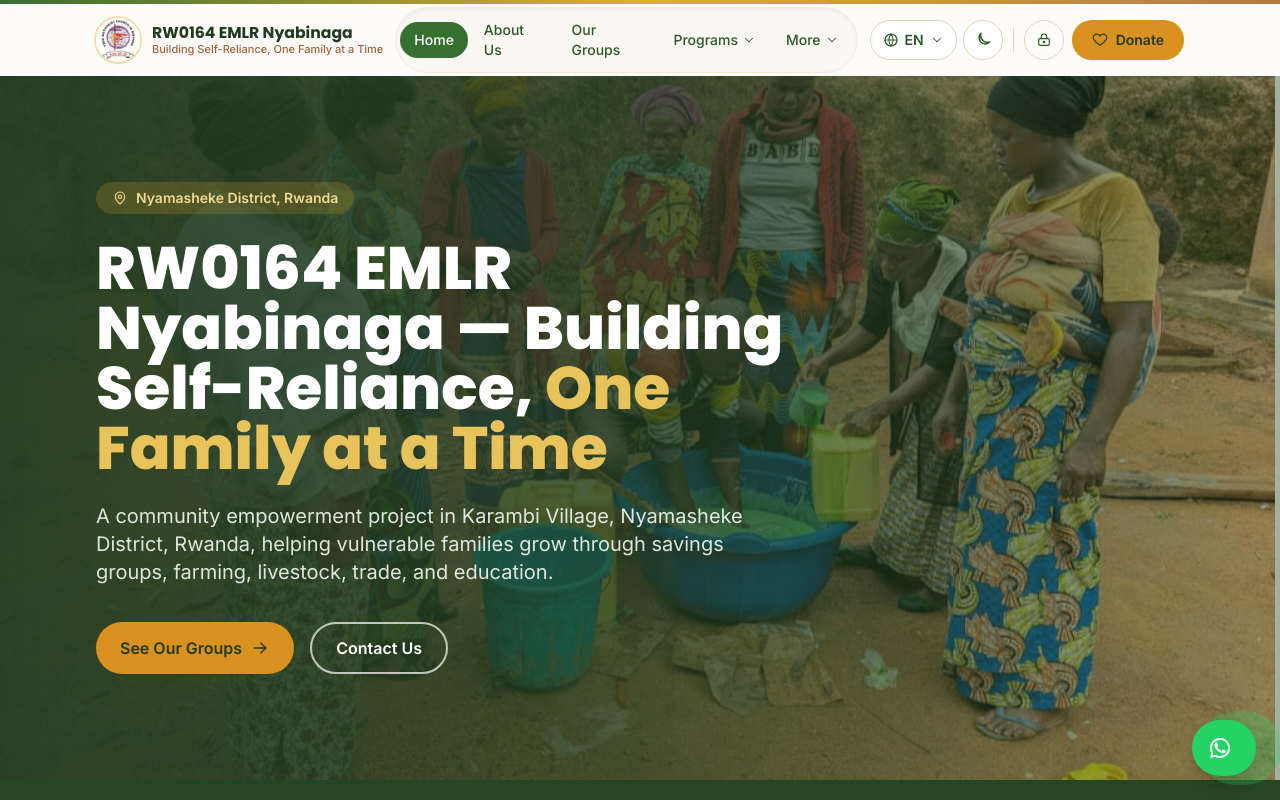
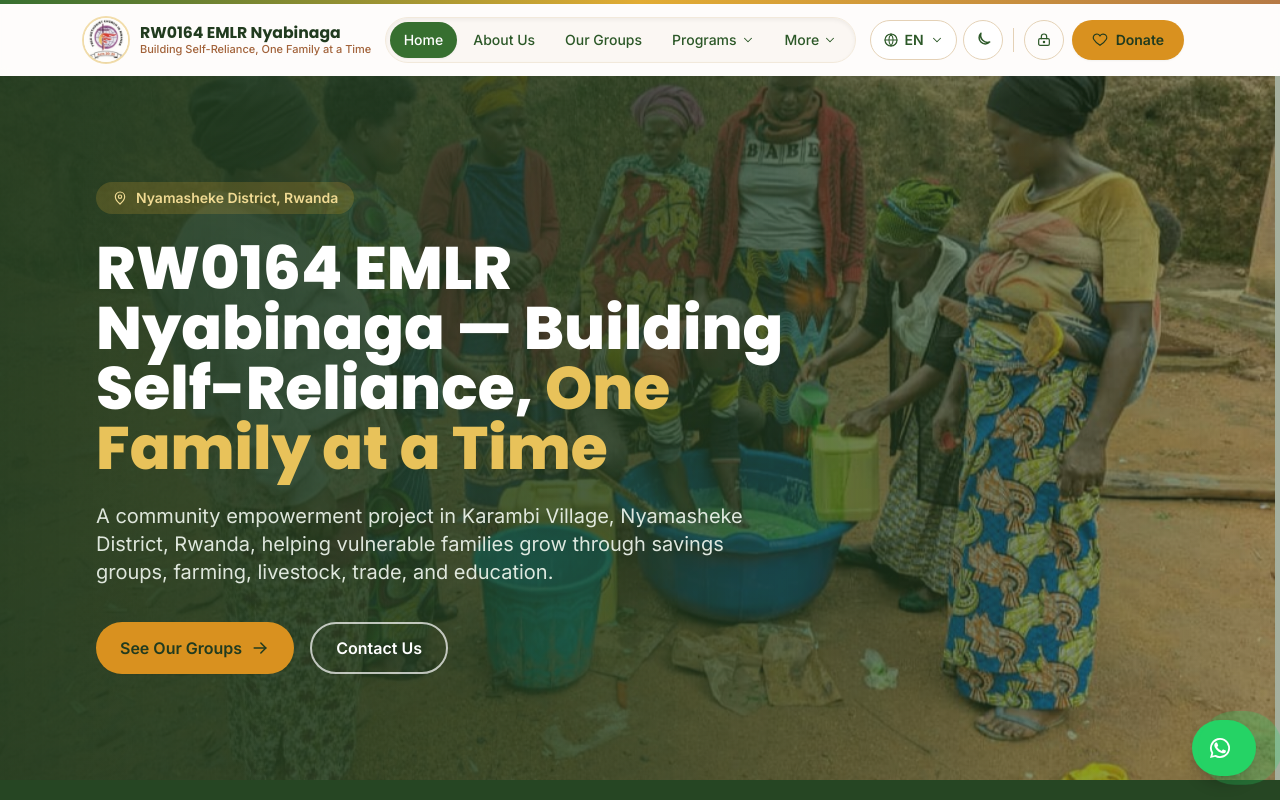
Before and after one commit to isherve/Nyabinaga-Association-Website, a React (Vite) app: page / in a window 1280 px wide. Shown: the top 800 px of the page. Built offline with nearby package versions, Linux system fonts and the light colour scheme; grey boxes are pictures that could not be loaded.

Commit message:
Keep nav labels on one line and nudge logo left
Co-authored-by: Cursor <cursoragent@cursor.com>

```diff
--- a/src/components/Navbar.jsx
+++ b/src/components/Navbar.jsx
@@ -34,7 +34,7 @@ function NavItem({ to, label, end, onClick, className = '', pill = true }) {
       end={end}
       onClick={onClick}
       className={({ isActive }) =>
-        `${pill ? 'rounded-full px-3.5 py-2' : 'block rounded-xl px-4 py-3'} text-sm font-medium transition-colors ${className} ${
+        `${pill ? 'whitespace-nowrap rounded-full px-3.5 py-2' : 'block rounded-xl px-4 py-3'} text-sm font-medium transition-colors ${className} ${
           isActive
             ? 'bg-forest-600 text-white shadow-sm dark:bg-forest-500'
             : 'text-forest-700 hover:bg-earth-100 hover:text-forest-900 dark:text-forest-100 dark:hover:bg-forest-800 dark:hover:text-white'
@@ -110,7 +110,7 @@ export default function Navbar() {
       <div className="container-page">
         <div className="flex h-16 items-center justify-between gap-3 lg:h-[4.5rem]">
           {/* Brand */}
-          <Link to="/" className="group flex min-w-0 shrink-0 items-center gap-3">
+          <Link to="/" className="group flex min-w-0 shrink-0 items-center gap-3 lg:-ml-3">
             <img
               src="/images/logo.png"
               alt={`${site.name} logo`}
```
